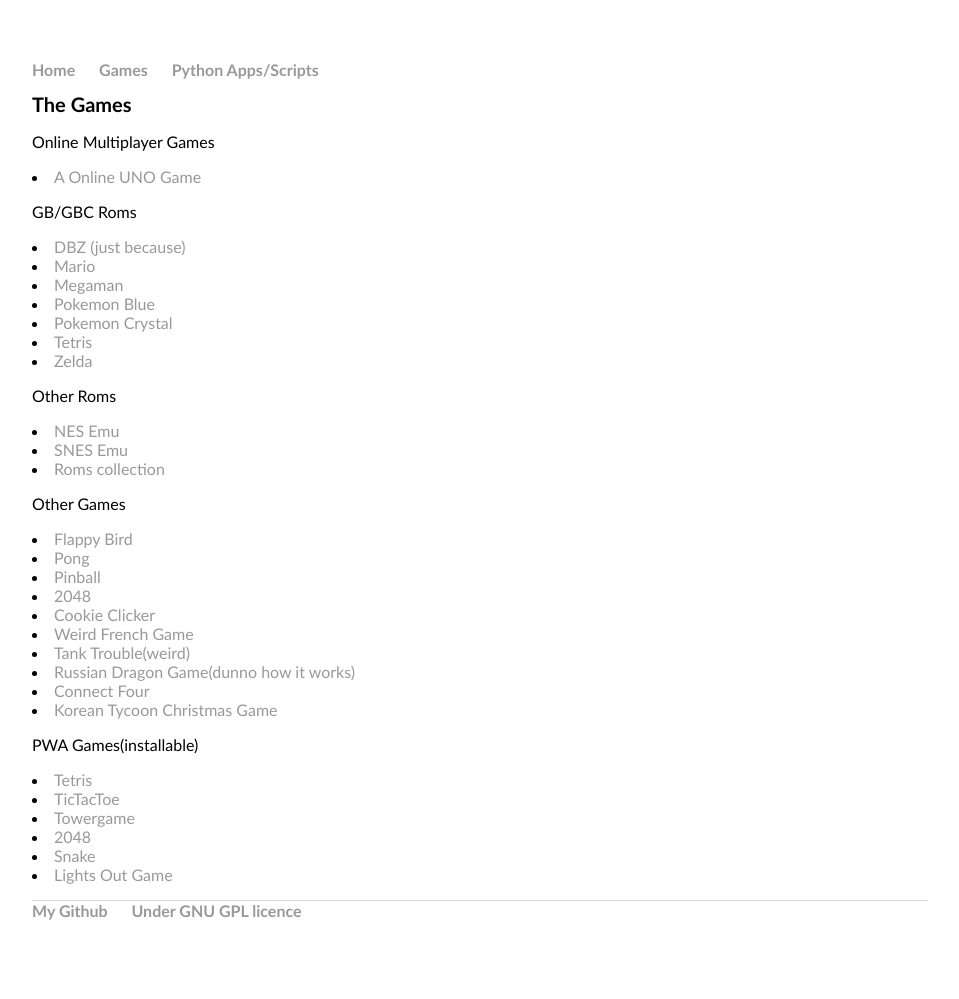
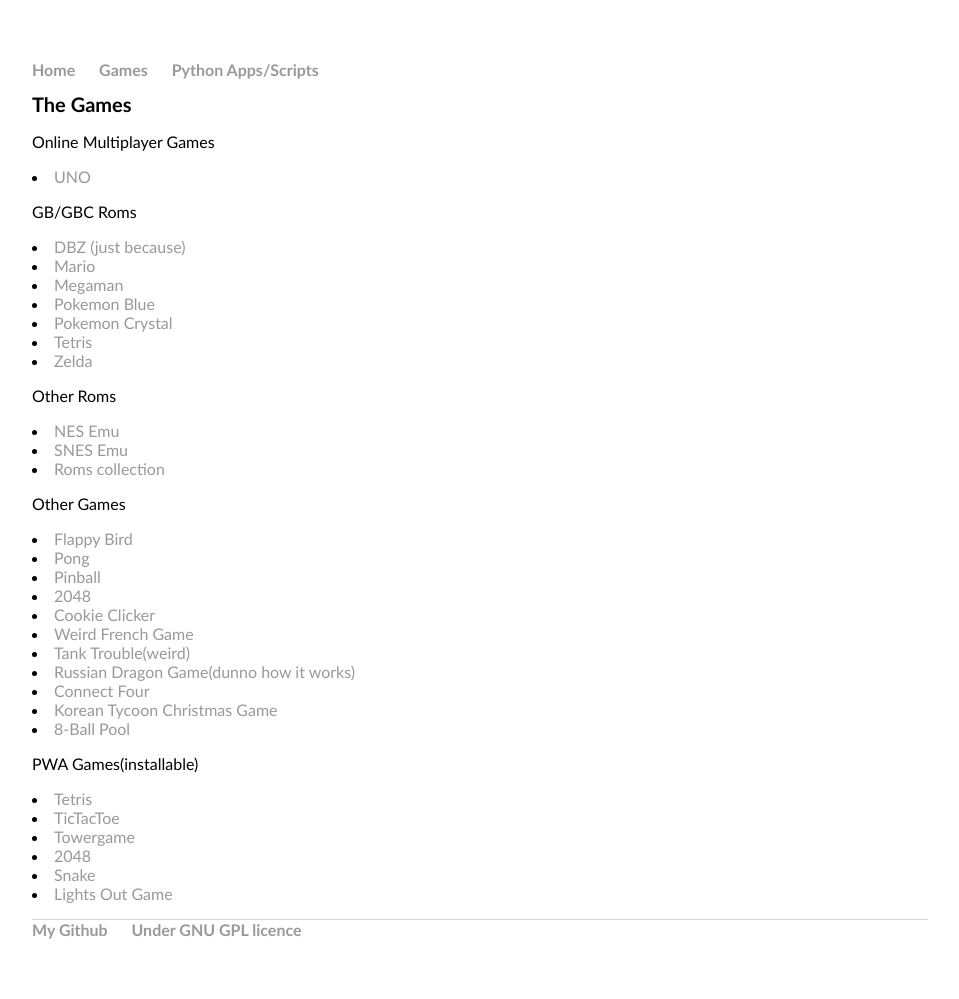
Before and after one commit to hen6003/hen6003.github.io, a Jekyll site: the page built from games/index.html, in a window 1280 px wide. Shown: the whole page, without its empty margins (160-1119 px from the left). Built offline with Jekyll 4.4.1, drawn with Linux system fonts in a browser that asks for light colours.

Commit message:
Update index.html

```diff
--- a/games/index.html
+++ b/games/index.html
@@ -5,7 +5,7 @@
 <div class="blurb">
 	<h1>The Games</h1>
 	<p>Online Multiplayer Games</p>
-	<li><a href="https://uno-card-game.herokuapp.com/">A Online UNO Game</a></li>
+	<li><a href="https://uno-card-game.herokuapp.com/">UNO</a></li>
 	<p>GB/GBC Roms</p>
 	<li><a href="/games/web5">DBZ (just because)</a></li>
 	<li><a href="/games/web3">Mario</a></li>
@@ -29,6 +29,7 @@
 	<li><a href="https://dragons-my-app.herokuapp.com/">Russian Dragon Game(dunno how it works)</a></li>
 	<li><a href="https://kenrick95.github.io/c4/">Connect Four</a></li>
 	<li><a href="https://parksb.github.io/santa-inc/">Korean Tycoon Christmas Game</a></li>
+	<li><a href="https://jaks6.github.io/WebGL-Billiards/">8-Ball Pool</a></li>
 	<p>PWA Games(installable)</p>
 	<li><a href="https://ytiurin.github.io/tetris/index.html">Tetris</a></li>
 	<li><a href="https://tmaiadev-tictactoe.netlify.com/">TicTacToe</a></li>
```
